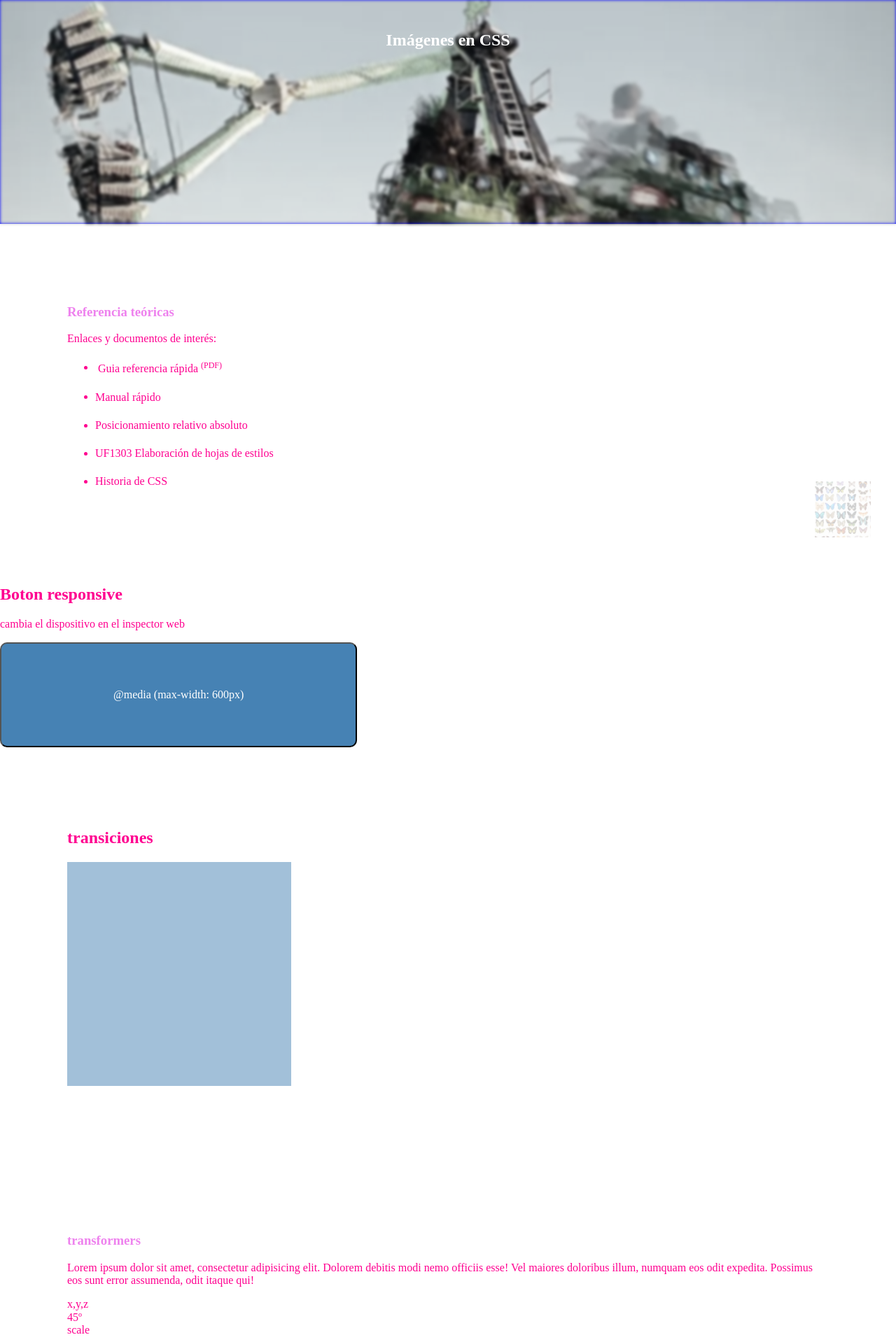
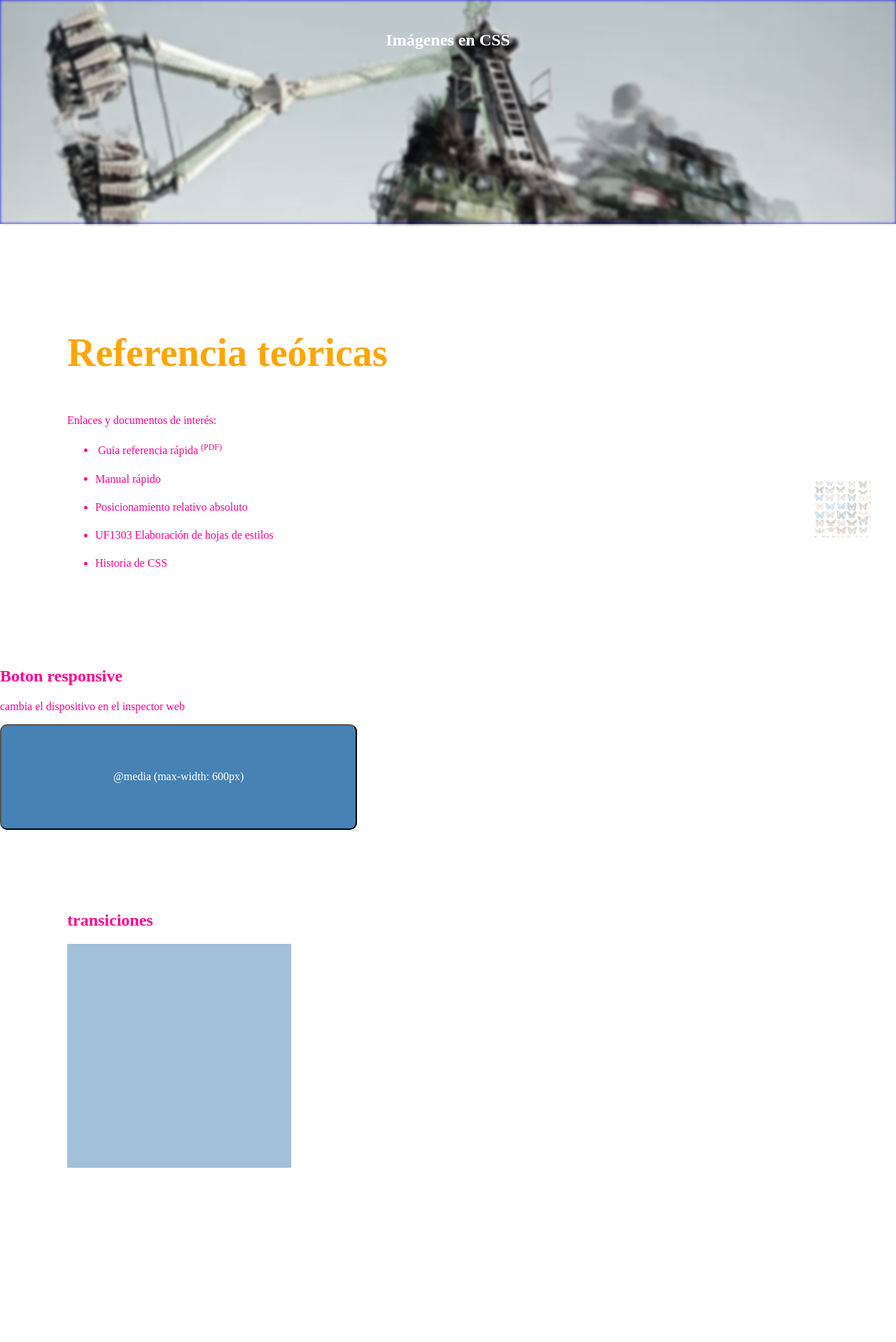
Before and after one commit to KF033/Flexbox, a PHP site: page / in a window 1280 px wide. Shown: the top 1918 px of the page at 70% size. Run offline with PHP 8.4, Linux system fonts and the light colour scheme.

Commit message:
Clamp en h3

```diff
--- a/assets/css/estilos.css
+++ b/assets/css/estilos.css
@@ -125,3 +125,10 @@ ul.enlaces {
         }
     }
 }
+
+h3 {
+    font-size: clamp(1.5rem, 1.25rem + 1.25vw, 2.25rem);
+    font-size: clamp(2rem, 1.5rem + 2.5vw, 3.5rem);
+
+    color: var(--color-4);
+}
```
